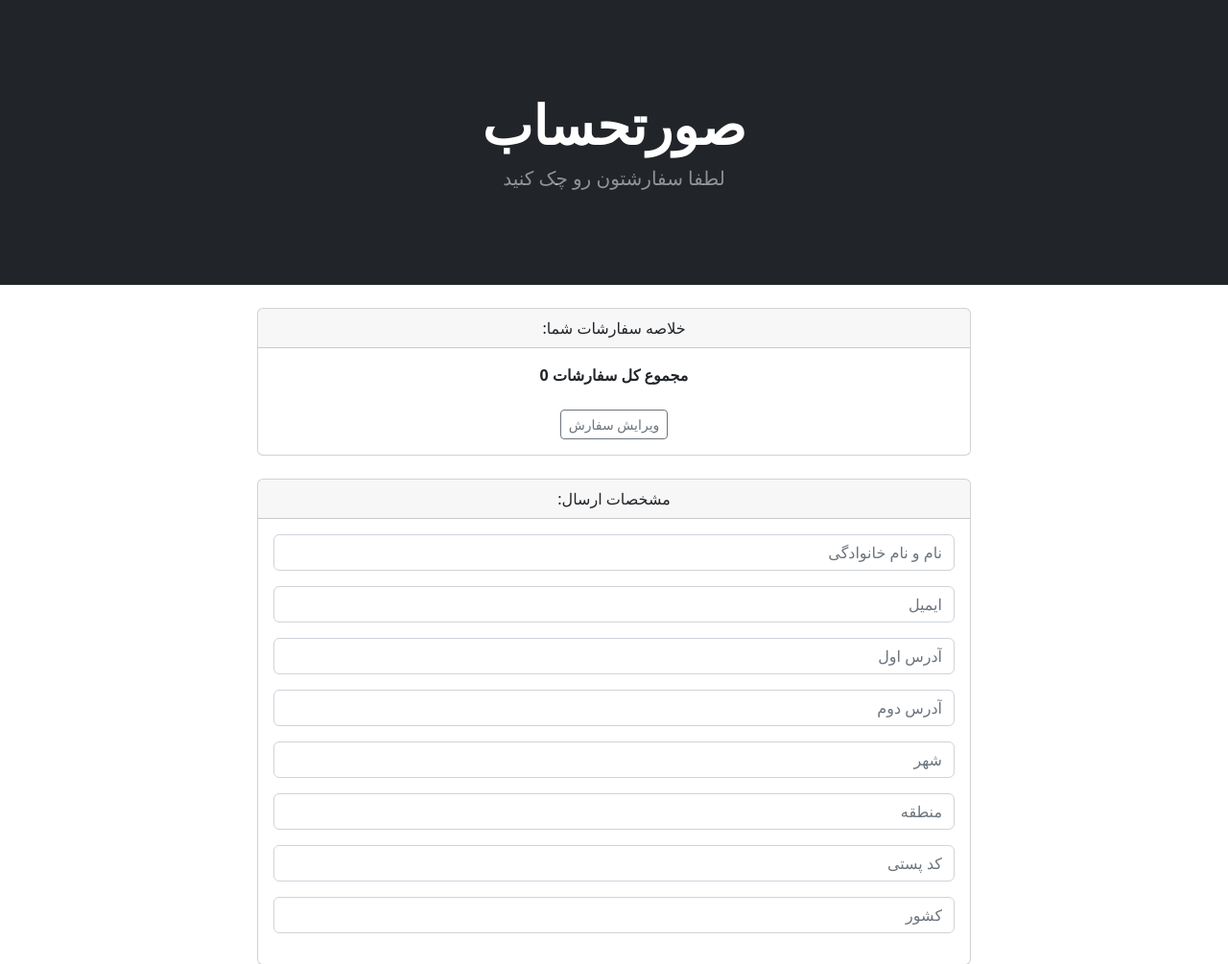
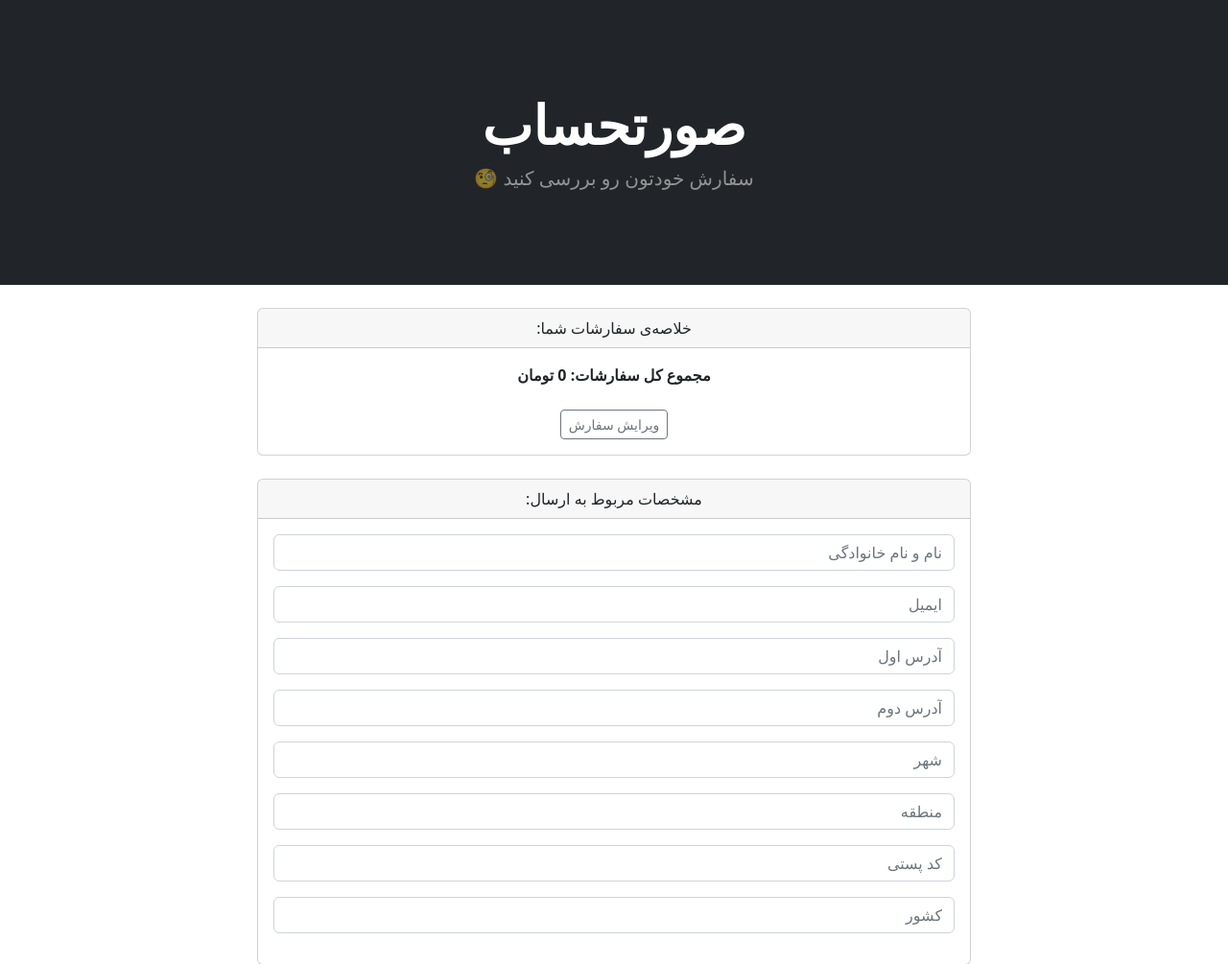
Before and after one commit to IAmFarhadMirzaei/MyStore, a Django app: page /payment/checkout/ in a window 1280 px wide. Shown: the part 56-1061 px from the top of the page at 96% size. Run offline with Django 5.2, Linux system fonts and the light colour scheme; parts of the project's set-up code (start-up, migrations or seed data) failed here and were passed over; some libraries are stand-ins or nearby versions.

Commit message:
Update checkout.html

```diff
--- a/payment/templates/payment/checkout.html
+++ b/payment/templates/payment/checkout.html
@@ -3,12 +3,12 @@
 {% load static %}
 
 {% block content %}
-<!-- Header-->
+
         <header class="bg-dark py-5">
             <div class="container px-4 px-lg-5 my-5">
                 <div class="text-center text-white">
                     <h1 class="display-4 fw-bolder">صورتحساب</h1>
-                    <p class="lead fw-normal text-white-50 mb-0">لطفا سفارشتون رو چک کنید</p>
+                    <p class="lead fw-normal text-white-50 mb-0">سفارش خودتون رو بررسی کنید &#129488</p>
                 </div>
             </div>
         </header>
@@ -20,7 +20,7 @@
             <div class="col-8">
                 <div class="card">
                 <div class="card-header">
-                    خلاصه سفارشات شما:
+                    خلاصه‌ی سفارشات شما:
                 </div>
                 <div class="card-body">
                     {% for product in cart_products %}
@@ -28,22 +28,22 @@
                         <small>
                             قیمت:
                             {% if product.is_sale %}
-                                {{ product.sale_price }}
+                                {{ product.sale_price }} تومان
                             {% else %}
-                                {{ product.price }}
+                                {{ product.price }} تومان
                             {% endif %}
                         </small> <br>
                         <small>
                         تعداد:
                         {% for key,value in quantities.items %}
                           {% if key == product.id|slugify %}
-                            {{ value }}
+                            {{ value }} عدد
                           {% endif %}
                         {% endfor %}
                         </small> <br>
                         <hr>
                     {% endfor %}
-                    <strong> مجموع کل سفارشات {{ total }}</strong>
+                    <strong>مجموع کل سفارشات: {{ total }} تومان</strong>
                     <br><br>
                     <a href="{% url 'cart_summary' %}" class="btn btn-sm btn-outline-secondary">ویرایش سفارش</a>
                 </div>
@@ -51,7 +51,7 @@
                 <br>
                 <div class="card">
                 <div class="card-header">
-                    مشخصات ارسال:
+                    مشخصات مربوط به ارسال:
                 </div>
                 <div class="card-body">
                     <form action="{% url 'confirm_order' %}" method="POST">
```
